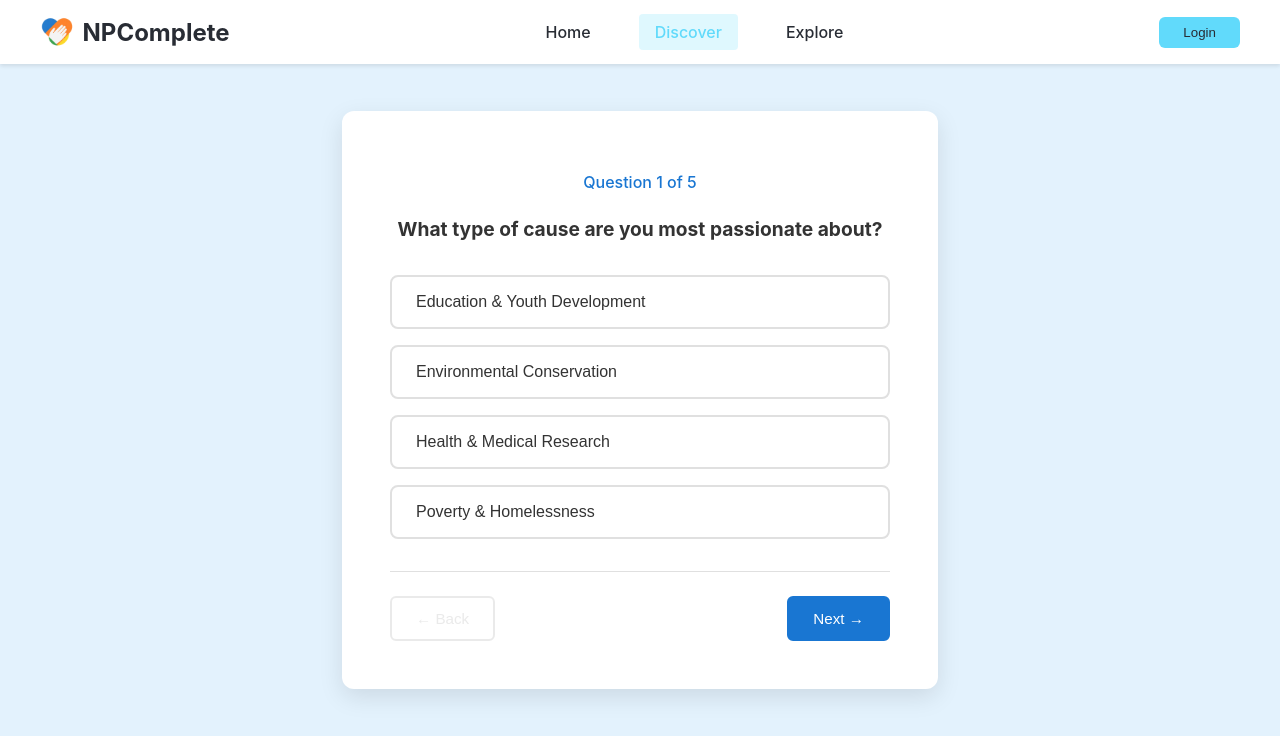
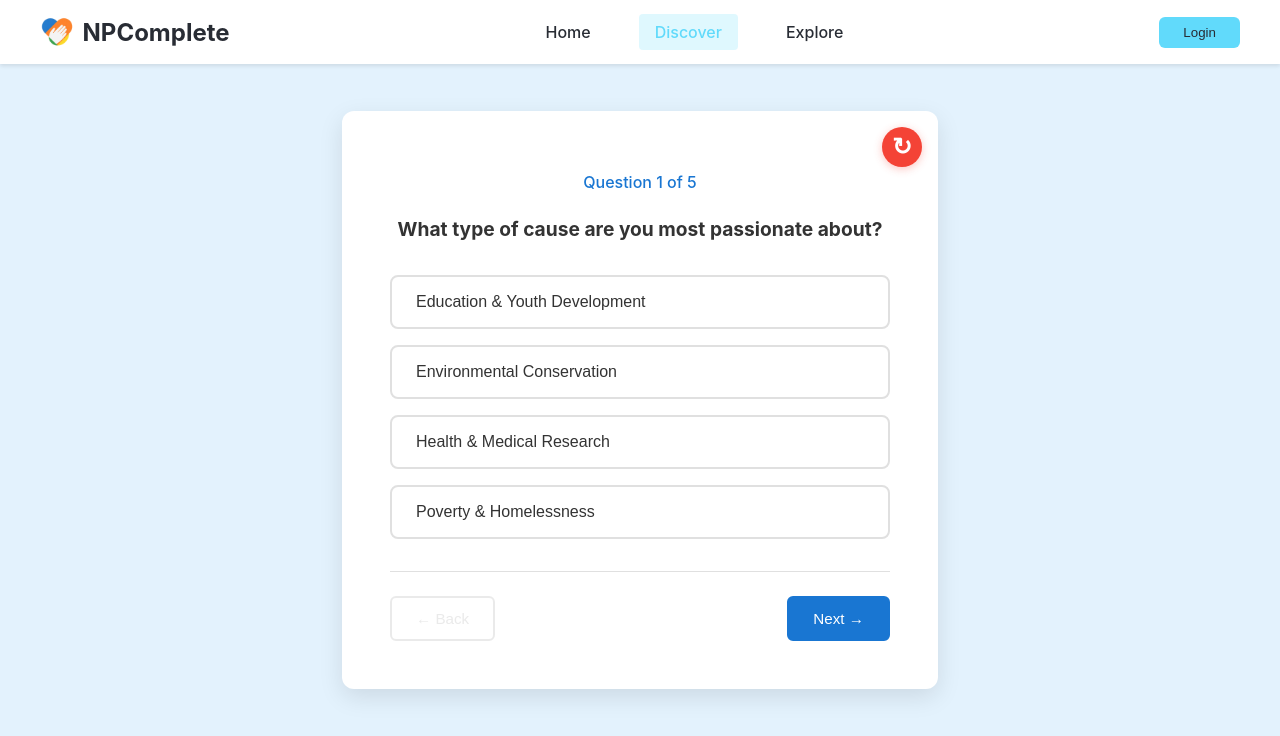
Before and after one commit to prapul-arumilli/NP-Complete, a React (Create React App) app in the folder npcomplete/: page /discover in a window 1280 px wide. Both pictures are taken after a click on the button "Start!". Shown: the top 736 px of the page. Built offline with nearby package versions, Linux system fonts and the light colour scheme.

Commit message:
reset button

```diff
--- a/npcomplete/src/pages/Discover.css
+++ b/npcomplete/src/pages/Discover.css
@@ -31,6 +31,33 @@
   text-align: center;
   max-width: 500px;
   width: 100%;
+  position: relative;
+}
+
+.reset-button {
+  position: absolute;
+  top: 1rem;
+  right: 1rem;
+  background: #f44336;
+  color: white;
+  border: none;
+  border-radius: 50%;
+  width: 2.5rem;
+  height: 2.5rem;
+  font-size: 1.5rem;
+  font-weight: bold;
+  cursor: pointer;
+  display: flex;
+  align-items: center;
+  justify-content: center;
+  transition: all 0.3s ease;
+  box-shadow: 0 2px 8px rgba(244, 67, 54, 0.3);
+}
+
+.reset-button:hover {
+  background: #d32f2f;
+  transform: scale(1.1);
+  box-shadow: 0 4px 12px rgba(244, 67, 54, 0.4);
 }
 
 .discover-card h1 {
--- a/npcomplete/src/pages/Discover.js
+++ b/npcomplete/src/pages/Discover.js
@@ -96,6 +96,11 @@ function Discover() {
     }
   };
 
+  const handleReset = () => {
+    setCurrentQuestion(-1);
+    setAnswers([]);
+  };
+
   const renderWelcomeScreen = () => (
     <>
       <h1>Discover</h1>
@@ -110,6 +115,9 @@ function Discover() {
 
     return (
       <>
+        <button className="reset-button" onClick={handleReset} title="Reset Survey">
+          ↻
+        </button>
         <h2>Question {currentQuestion + 1} of {questions.length}</h2>
         <h3 className="question-text">{question.question}</h3>
         <div className="options-container">
```
